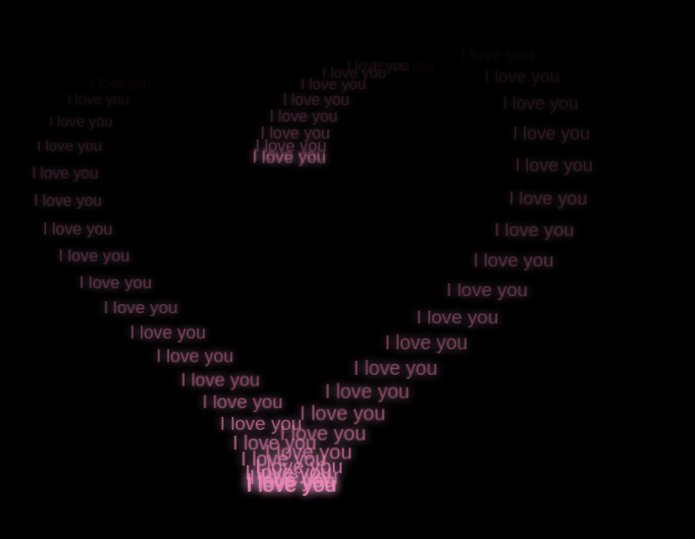
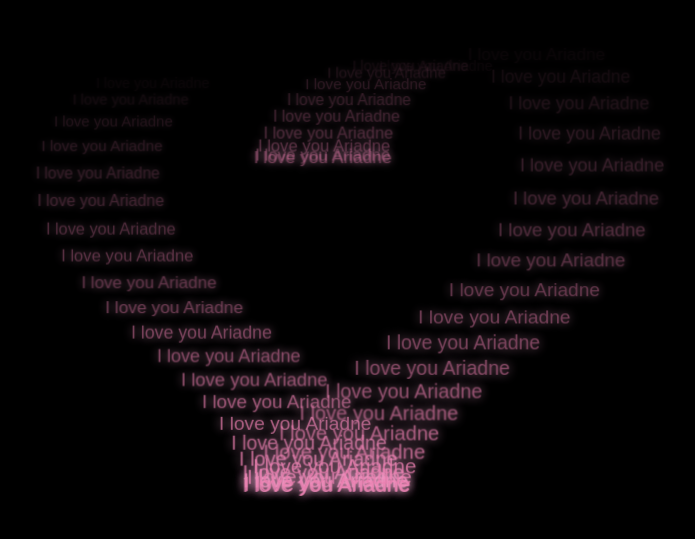
Before and after one commit to Pelayo2007/Couple-love-web, a plain HTML site: page web/index.html in a window 1280 px wide. Shown: the part 181-720 px from the top of the page, without its empty margins (390-1085 px from the left). Drawn offline with Linux system fonts and the light colour scheme.

Commit message:
Update innerText to include 'Ariadne'

```diff
--- a/web/index.html
+++ b/web/index.html
@@ -50,7 +50,7 @@
 
             const layer = document.createElement('div');
             layer.className = 'ui_love_word';
-            layer.innerText = 'I love you';
+            layer.innerText = 'I love you Ariadne';
             const scale = 15;
             layer.style.setProperty('--x', `${x * scale}px`);
             layer.style.setProperty('--y', `${y * scale}px`);
```
